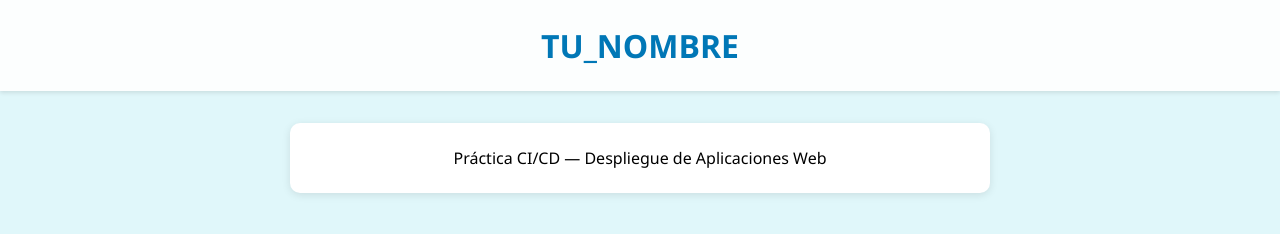
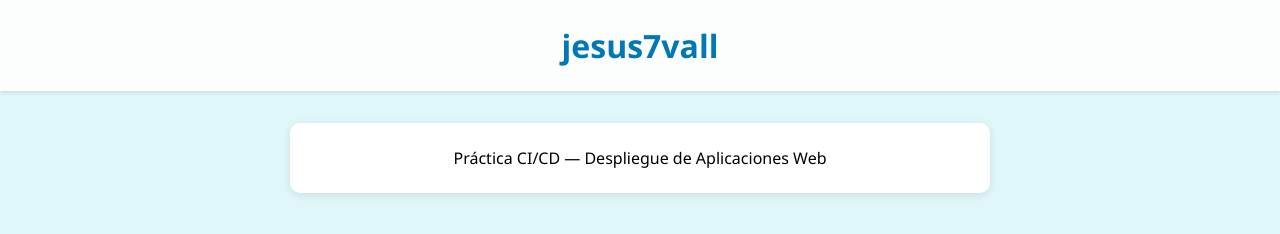
Before and after one commit to jesus7vall/cicd-jesus, a plain HTML site: page index.html in a window 1280 px wide. Drawn offline with Linux system fonts and the light colour scheme.

```diff
--- a/index.html
+++ b/index.html
@@ -4,13 +4,13 @@
     <meta charset="UTF-8">
     <meta name="viewport" content="width=device-width, initial-scale=1.0">
     <!-- TODO: Cambia TU_NOMBRE por tu nombre real o alias -->
-    <title>Página de TU_NOMBRE</title>
+    <title>Página de jesus7vall</title>
     <link rel="stylesheet" href="style.css">
 </head>
 <body>
     <header>
         <!-- TODO: Cambia TU_NOMBRE por tu nombre real o alias -->
-        <h1>TU_NOMBRE</h1>
+        <h1>jesus7vall</h1>
     </header>
 
     <main>
```
Also changed, not shown: 1 other file.
